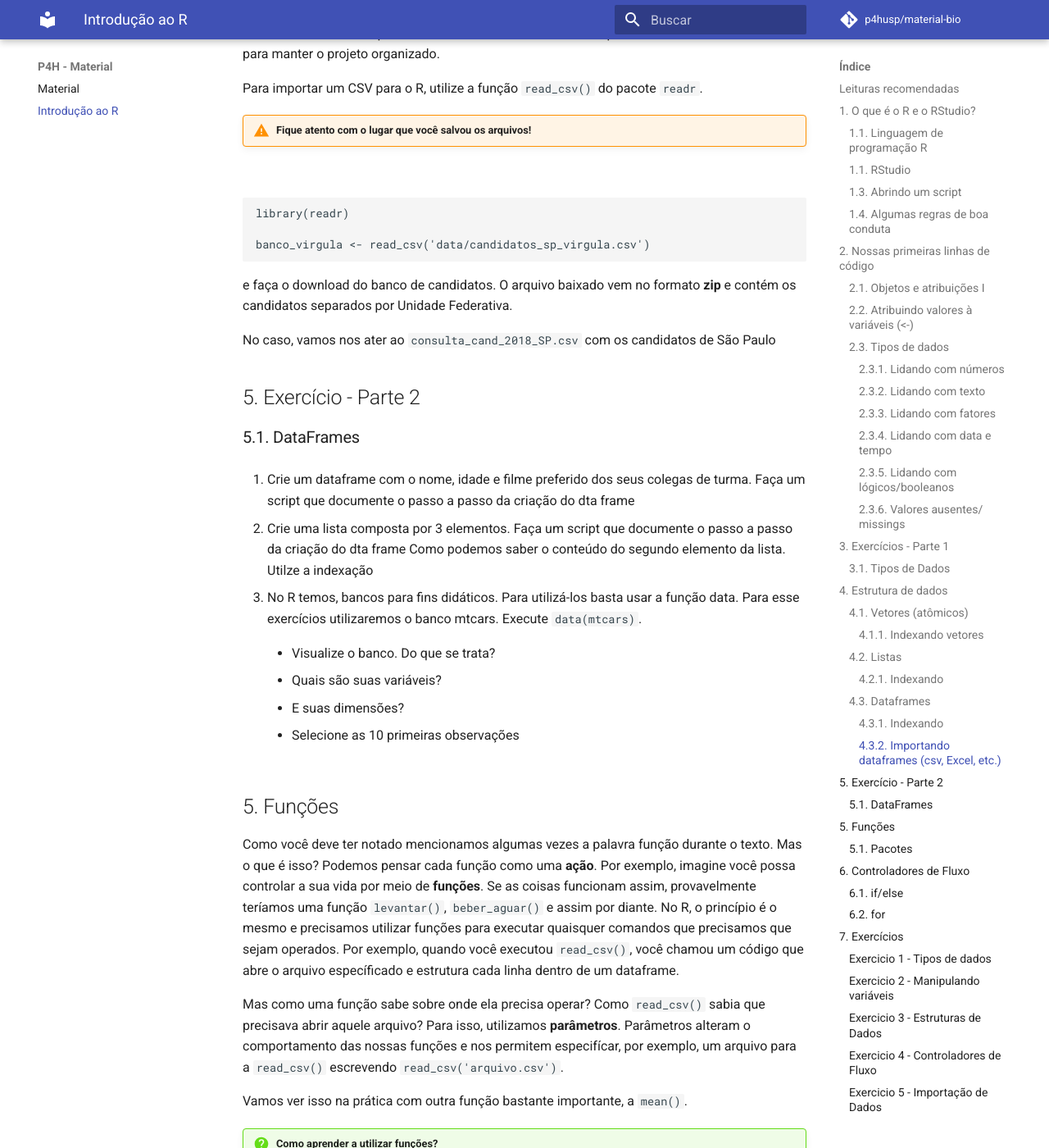
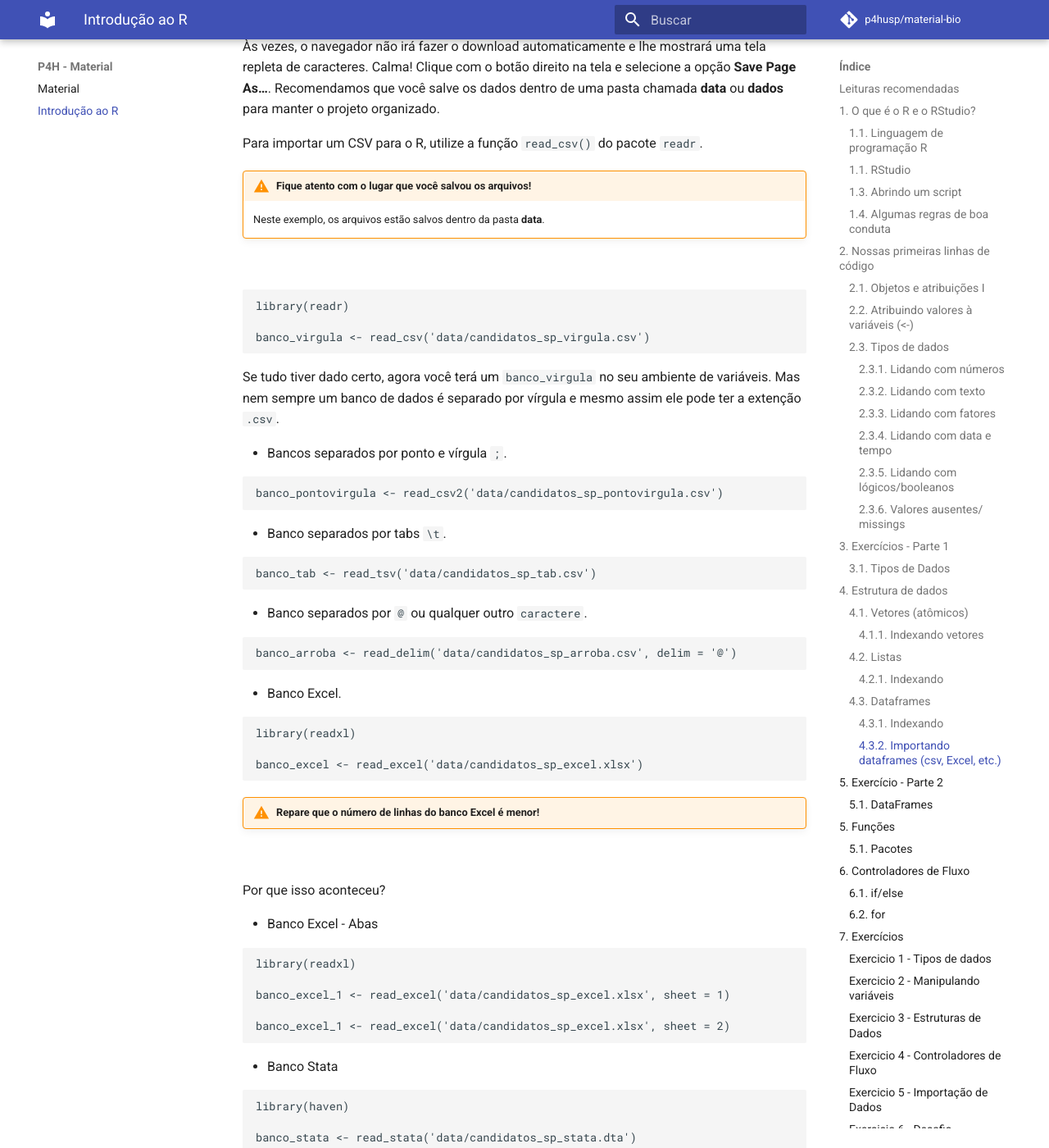
Before and after one commit to p4hUSP/material-2021, an MkDocs documentation site: the page built from docs/01_introducao.md, in a window 1280 px wide and 1400 px high, scrolled down 11840 px. Shown: the whole window at 82% size. Built offline with MkDocs 1.6.1 and Material for MkDocs 9.7.7, drawn with Linux system fonts in a browser that asks for light colours; emoji names are drawn with the system emoji font; comment, search, counter and statistics services are not loaded; some of the changed text lies outside the part shown.

Commit message:
versao beta da aula 1

```diff
--- a/docs/01_introducao.md
+++ b/docs/01_introducao.md
@@ -509,6 +509,9 @@ arquivos:
     CSV](https://github.com/p4hUSP/material-bio/raw/master/docs/data/candidatos_sp_virgula.csv)
 
 -   [Candidatos -
+    CSV2](https://github.com/p4hUSP/material-bio/raw/master/docs/data/candidatos_sp_pontovigula.csv)
+
+-   [Candidatos -
     TAB](https://github.com/p4hUSP/material-bio/raw/master/docs/data/candidatos_sp_tab.csv)
 
 -   [Candidatos -
@@ -516,6 +519,9 @@ arquivos:
 
 -   [Candidatos -
     Excel](https://github.com/p4hUSP/material-bio/raw/master/docs/data/candidatos_sp_excel.xlsx)
+
+-   [Candidatos -
+    Excel](https://github.com/p4hUSP/material-bio/raw/master/docs/data/candidatos_sp_stata.dta)
 
 Às vezes, o navegador não irá fazer o download automaticamente e lhe
 mostrará uma tela repleta de caracteres. Calma! Clique com o botão
@@ -528,17 +534,68 @@ Para importar um CSV para o R, utilize a função `read_csv()` do pacote
 
 !!! warning " Fique atento com o lugar que você salvou os arquivos! "
 
+    Neste exemplo, os arquivos estão salvos dentro da pasta __data__.
+
 <br/>
 
     library(readr)
 
     banco_virgula <- read_csv('data/candidatos_sp_virgula.csv')
 
-e faça o download do banco de candidatos. O arquivo baixado vem no
-formato **zip** e contém os candidatos separados por Unidade Federativa.
+Se tudo tiver dado certo, agora você terá um `banco_virgula` no seu
+ambiente de variáveis. Mas nem sempre um banco de dados é separado por
+vírgula e mesmo assim ele pode ter a extenção `.csv`.
 
-No caso, vamos nos ater ao `consulta_cand_2018_SP.csv` com os candidatos
-de São Paulo
+-   Bancos separados por ponto e vírgula `;`.
+
+<!-- -->
+
+    banco_pontovirgula <- read_csv2('data/candidatos_sp_pontovirgula.csv')
+
+-   Banco separados por tabs `\t`.
+
+<!-- -->
+
+    banco_tab <- read_tsv('data/candidatos_sp_tab.csv')
+
+-   Banco separados por `@` ou qualquer outro `caractere`.
+
+<!-- -->
+
+
+    banco_arroba <- read_delim('data/candidatos_sp_arroba.csv', delim = '@')
+
+-   Banco Excel.
+
+<!-- -->
+
+    library(readxl)
+
+    banco_excel <- read_excel('data/candidatos_sp_excel.xlsx')
+
+!!! warning " Repare que o número de linhas do banco Excel é menor! "
+
+<br/>
+
+Por que isso aconteceu?
+
+-   Banco Excel - Abas
+
+<!-- -->
+
+    library(readxl)
+
+    banco_excel_1 <- read_excel('data/candidatos_sp_excel.xlsx', sheet = 1)
+
+    banco_excel_1 <- read_excel('data/candidatos_sp_excel.xlsx', sheet = 2)
+
+-   Banco Stata
+
+<!-- -->
+
+    library(haven)
+
+    banco_stata <- read_stata('data/candidatos_sp_stata.dta')
 
 5. Exercício - Parte 2
 ----------------------
@@ -546,16 +603,27 @@ de São Paulo
 ### 5.1. DataFrames
 
 1.  Crie um dataframe com o nome, idade e filme preferido dos seus
-    colegas de turma. Faça um script que documente o passo a passo da
-    criação do dta frame
+    colegas de turma.
 
-2.  Crie uma lista composta por 3 elementos. Faça um script que
-    documente o passo a passo da criação do dta frame Como podemos saber
-    o conteúdo do segundo elemento da lista. Utilze a indexação
+!!! question " Como criar um dataframe? "
 
-3.  No R temos, bancos para fins didáticos. Para utilizá-los basta usar
+    Lembre-se que para criar um dataframe utilizamos a função `data.frame()` e que essa função recebe vetores
+    como parâmetros para cada coluna que desejamos criar. Por exemplo, se você quiser criar uma dataframe com
+    uma lista de números basta executar `data.frame(lista_numeros = c(1,2,3,4,5,6,7))`
+
+1.  Crie uma lista composta por 3 elementos.
+
+    -   Faça um script que documente o passo a passo da criação do
+        dataframe.
+
+    -   Como podemos saber o conteúdo do segundo elemento da lista?
+        Utilze a **indexação**.
+
+2.  No R temos, bancos para fins didáticos. Para utilizá-los basta usar
     a função data. Para esse exercícios utilizaremos o banco mtcars.
-    Execute `data(mtcars)`.
+    Execute `data(mtcars)`. Repare que agora você pode acessar o banco
+    `mtcars` da mesma maneira que fizemos anteriormente com outros
+    dataframes.
 
     -   Visualize o banco. Do que se trata?
 
@@ -872,6 +940,17 @@ apertar “Esc”
 
 ### Exercicio 5 - Importação de Dados
 
+1.  Escolha um dos bancos abaixo ou qualquer outro de seu interesse.
+    Baixe o banco, utilize as funções para explorar as variáveis, retire
+    algum resumo de uma variável (média, contagem, etc.).
+
+!!! question " Relembrando as funções "
+
+    Você pode utilizar `View()`, `head()`, `str()`, `names()`, entre outras para ter uma ideia geral do banco de dados.
+    Para extrair estatísticas, você pode utilizar `mean()`, `sd()`, `median()`, etc.
+
+    Lembre-se que o Google é o seu melhor amigo! Pesquisa outros comandos que sejam do seu interesse!
+
 <center>
 <table>
 <thead>
@@ -882,8 +961,8 @@ apertar “Esc”
 </thead>
 <tbody>
 <tr class="odd">
-<td>Candidatos das Eleições de 2018</td>
-<td><a href="http://agencia.tse.jus.br/estatistica/sead/odsele/consulta_cand/consulta_cand_2018.zip">Download</a></td>
+<td>Banco Eleições</td>
+<td><a href="http://www.tse.jus.br/eleicoes/estatisticas/repositorio-de-dados-eleitorais-1/repositorio-de-dados-eleitorais">Download</a></td>
 </tr>
 <tr class="even">
 <td>Preço Médio de Combustíveis no Brasil</td>
@@ -901,3 +980,22 @@ apertar “Esc”
 </table>
 
 </center>
+### Exercicio 6 - Desafio
+
+Com o banco de dados do exercício anterior tente levantar algumas
+hipóteses sobre as relações de variáveis. Por exemplo, “eu acho que X
+causa Y”. Anote todas essas hipóteses.
+
+Uma vez feito isso, tente:
+
+1.  Criar um gráfico que ressalte a relação entre essas variáveis.
+
+2.  Procure rodar um teste estatístico que pronha à prova a sua hipótese
+    (Teste t, ANOVA, regressão linear, regressão logística, etc.).
+
+!!! question " Por onde começar? "
+
+    Existe um pacote de visualização de dados muito famoso para o R chamado `ggplot2`.
+    Quanto ao teste estatístico, o R possuí todos os testes citados implementados, ou seja, você não
+    precisa baixar um pacote para aplicá-los. Tente procurar na _internet_. Existem referências tanto
+    em português quanto em inglês.
```
Also changed, not shown: docs/01_introducao.Rmd (+92 -8 lines), 1 other file.
